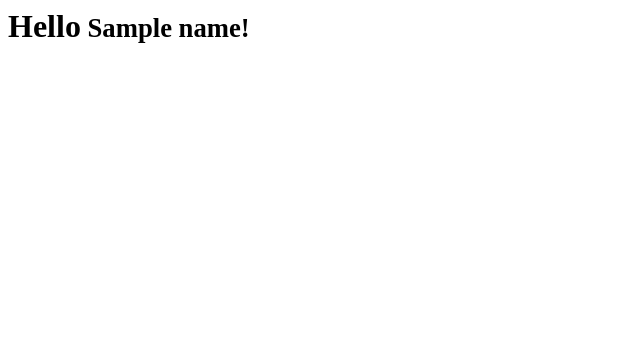
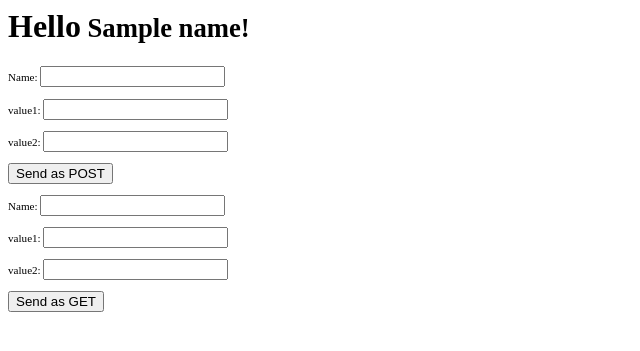
Before and after one commit to DaisyMacNcheese/Lesson2, a Flask app: template templates/tutorial.html in a window 1280 px wide. Shown: the top 351 px of the page, without its empty margins (0-640 px from the left). Run offline with Flask 2, Linux system fonts and the light colour scheme; the template is opened without the code that fills it: most values are stand-ins (such as "Sample title", 1, 10 or a date in 2020).

Commit message:
Default Page
Now is forms.

```diff
--- a/homework2.py
+++ b/homework2.py
@@ -7,24 +7,14 @@ from flask import render_template
 app = Flask(__name__)
 
 @app.route("/")
-def hello():
+def home():
     try:
         name = request.args.get('name')
         assert name
     except:
-        name = 'lame'
-    return "Hello %s" % str(name)
+        name = 'Lame! What\'s your name?'
+    return render_template('tutorial.html',name=name)
 
-@app.route("/render")
-def render():
-    req_headers = request.headers
-
-    try:
-        name = request.args.get('name')
-        assert name
-    except:
-        name = 'lame'
-    return render_template('tutorial2.html',name=name,headers=req_headers)
 
 @app.route("/calculate", methods=['GET','POST'])
 def calculate():
@@ -93,9 +83,5 @@ After lots of trial and error I've determined this doesnt work:
 
 
 if __name__ == "__main__":
-    app.run()
-
-
-if __name__ == "__main__":
-#	app.debug = True
+	app.debug = True
 	app.run()
--- a/templates/homework2.html
+++ b/templates/homework2.html
@@ -19,4 +19,5 @@
             </tr>
         </tbody>
     </table>
+    <a href="{{ url_for('home') }}">I WANT MOAR!</a>
 </div>
--- a/templates/tutorial.html
+++ b/templates/tutorial.html
@@ -1 +1,14 @@
 <h1>Hello<small> {{name}}!<small></h1>
+    <form method="post" action="{{ url_for('calculate') }}">
+        <p><label>Name:</label> <input type="text" name="name" ></p>
+        <p><label>value1:</label> <input type="int" name="value1" required></p>
+        <p><label>value2:</label> <input type="int" name="value2" required></p>
+        <p><button type="submit">Send as POST</button></p>
+    </form>
+
+       <form method="get" action="{{ url_for('calculate') }}">
+        <p><label>Name:</label> <input type="text" name="name" ></p>
+        <p><label>value1:</label> <input type="int" name="value1" required></p>
+        <p><label>value2:</label> <input type="int" name="value2" required></p>
+        <p><button type="submit">Send as GET</button></p>
+    </form>
--- a/templates/wrong.html
+++ b/templates/wrong.html
@@ -13,3 +13,5 @@
       <br>
       </td>
     </tr>
+
+    <a href="{{ url_for('home') }}">Try Again?</a>
```
